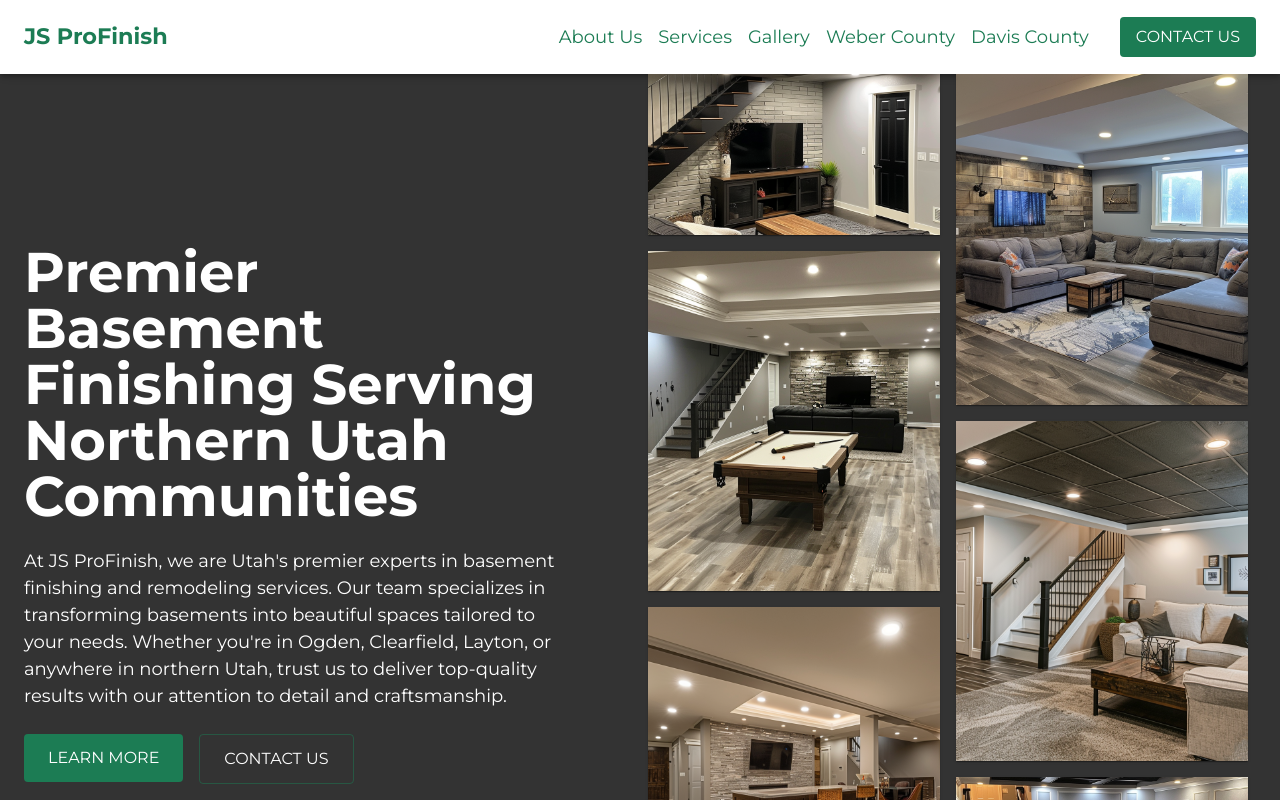
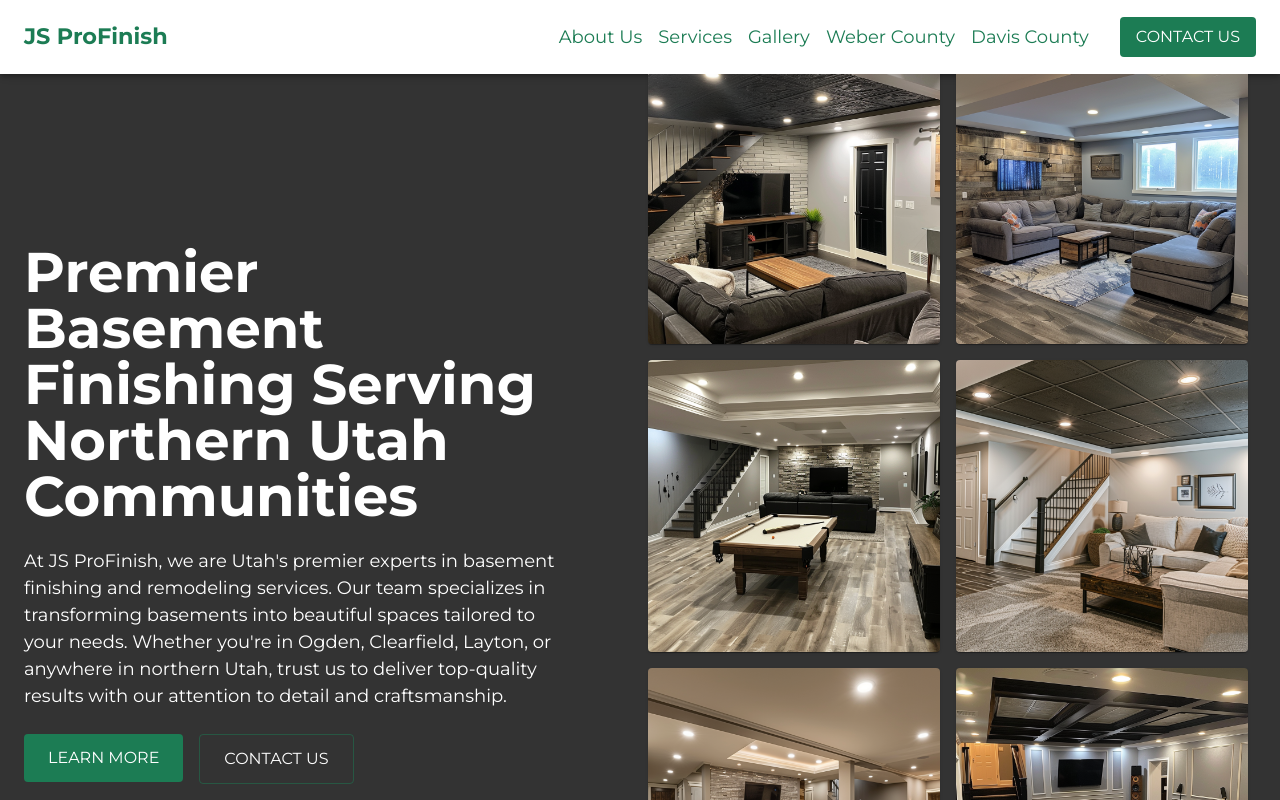
Before and after one commit to AlexCabreraD/JSProfinish, a Next.js app: page / in a window 1280 px wide. Shown: the top 800 px of the page. Built offline with nearby package versions, Linux system fonts and the light colour scheme.

Commit message:
hero section image optimazation

```diff
--- a/src/app/components/home/imageMasonry.tsx
+++ b/src/app/components/home/imageMasonry.tsx
@@ -52,7 +52,7 @@ const ImageMasonry = () => {
             className="image-masonry"
         >
             <Masonry
-                columns={2}
+                columns={{ xs: 1, sm: 2 }} // Responsive columns
                 spacing={2}
                 sx={{
                     width: "fit-content",
@@ -65,28 +65,25 @@ const ImageMasonry = () => {
                         sx={{
                             boxShadow: 1,
                             position: "relative",
-                            height:
-                                index === 0 || index === images.length - 1
-                                    ? "170px"
-                                    : "340px",
                             overflow: "hidden",
+                            borderRadius: 1, // Add a subtle border radius for design consistency
                         }}
                     >
                         <Image
                             src={image.src}
                             alt={image.alt}
+                            layout="responsive" // Responsive layout for image
                             width={319.25}
                             height={
                                 index === 0 || index === images.length - 1
                                     ? 170
                                     : 340
-                            } // Adjust height for first and last images
+                            } // Set height for first and last images
+                            sizes="(max-width: 600px) 100vw, (max-width: 960px) 50vw, 33vw" // Set responsive image sizes
                             style={{
                                 display: "block",
                                 objectFit: "cover",
                             }}
-                            sizes="(max-width: 600px) 100vw, (max-width: 960px) 50vw, 33vw"
-                            priority
                         />
                     </Box>
                 ))}
```
